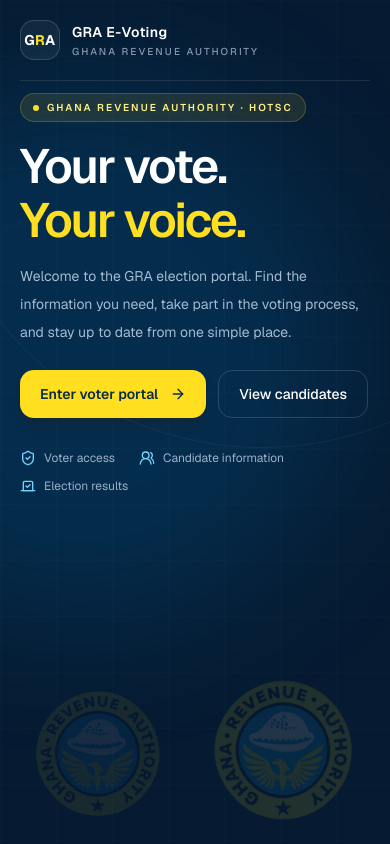
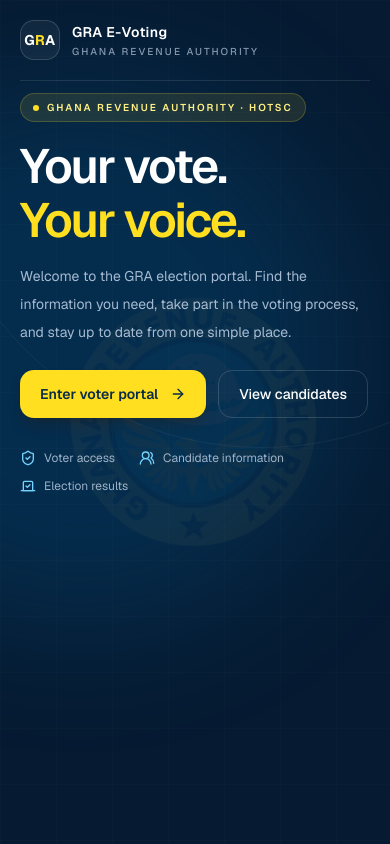
Before and after one commit to Uncle2-Tee/gra_e-votting_system, a Next.js app: page / in a window 390 px wide. Built offline with nearby package versions, Linux system fonts and the light colour scheme.

Commit message:
system updated

```diff
--- a/app/page.tsx
+++ b/app/page.tsx
@@ -21,6 +21,14 @@ export default function HomePage() {
               "linear-gradient(rgba(255,255,255,.12) 1px, transparent 1px), linear-gradient(90deg, rgba(255,255,255,.12) 1px, transparent 1px)",
             backgroundSize: "56px 56px",
           }}
+        />
+        <Image
+          src="/gra-hotsc-splash.png"
+          alt=""
+          width={768}
+          height={768}
+          loading="eager"
+          className="absolute left-1/2 top-1/2 size-[min(68vw,17rem)] -translate-x-1/2 -translate-y-1/2 rounded-full object-contain opacity-[0.04] mix-blend-screen md:hidden"
         />
       </div>
 
@@ -93,22 +101,6 @@ export default function HomePage() {
             aria-hidden="true"
             className="pointer-events-none absolute inset-0 z-0 overflow-hidden"
           >
-            <Image
-              src="/gra-hotsc-splash.png"
-              alt=""
-              width={768}
-              height={768}
-              loading="eager"
-              className="absolute bottom-6 left-3 size-[min(34vw,9rem)] rounded-full object-contain opacity-[0.08] mix-blend-screen md:hidden"
-            />
-            <Image
-              src="/gra-hotsc-splash.png"
-              alt=""
-              width={768}
-              height={768}
-              loading="eager"
-              className="absolute bottom-5 right-3 size-[min(38vw,10rem)] rounded-full object-contain opacity-[0.11] mix-blend-screen md:hidden"
-            />
             <div className="absolute right-0 top-1/2 hidden size-[min(70vh,30rem)] -translate-y-1/2 md:block lg:size-[min(76vh,34rem)] xl:size-[min(78vh,36rem)]">
               <Image
                 src="/gra-hotsc-splash.png"
```
